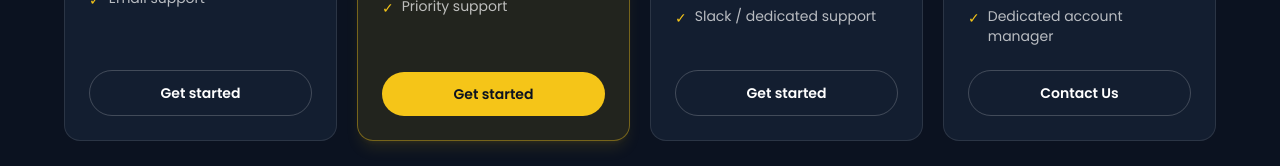
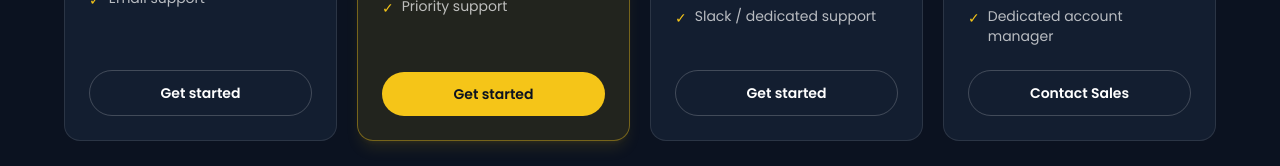
Before and after one commit to bitgett/Q402-Institutional, a Next.js app: page / in a window 1280 px wide. Shown: the part 3262-3428 px from the top of the page. Built offline with nearby package versions, Linux system fonts and the light colour scheme.

Commit message:
feat: open RegisterModal from Enterprise Contact Sales button

```diff
--- a/app/components/Pricing.tsx
+++ b/app/components/Pricing.tsx
@@ -1,3 +1,8 @@
+"use client";
+
+import { useState } from "react";
+import RegisterModal from "./RegisterModal";
+
 const tiers = [
   {
     name: "Growth",
@@ -55,14 +60,17 @@ const tiers = [
       "SLA guarantee (99.9% uptime)",
       "Dedicated account manager",
     ],
-    cta: "Contact Us",
-    href: "#contact",
+    cta: "Contact Sales",
+    href: null,
     highlight: false,
   },
 ];
 
 export default function Pricing() {
+  const [showModal, setShowModal] = useState(false);
+
   return (
+    <>
     <section id="pricing" className="py-24 px-6">
       <div className="max-w-6xl mx-auto">
         <div className="text-center mb-16">
@@ -105,6 +113,14 @@ export default function Pricing() {
                 ))}
               </ul>
 
+              {tier.href === null ? (
+                <button
+                  onClick={() => setShowModal(true)}
+                  className={`w-full text-center text-sm font-semibold py-3 rounded-full transition-all border border-white/20 text-white hover:bg-white/5`}
+                >
+                  {tier.cta}
+                </button>
+              ) : (
                 <a
                   href={tier.href}
                   className={`text-center text-sm font-semibold py-3 rounded-full transition-all ${
@@ -115,6 +131,7 @@ export default function Pricing() {
                 >
                   {tier.cta}
                 </a>
+              )}
             </div>
           ))}
         </div>
@@ -127,5 +144,7 @@ export default function Pricing() {
         </div>
       </div>
     </section>
+    {showModal && <RegisterModal onClose={() => setShowModal(false)} />}
+    </>
   );
 }
```
Lines whose indentation alone changed are shown as unchanged.
